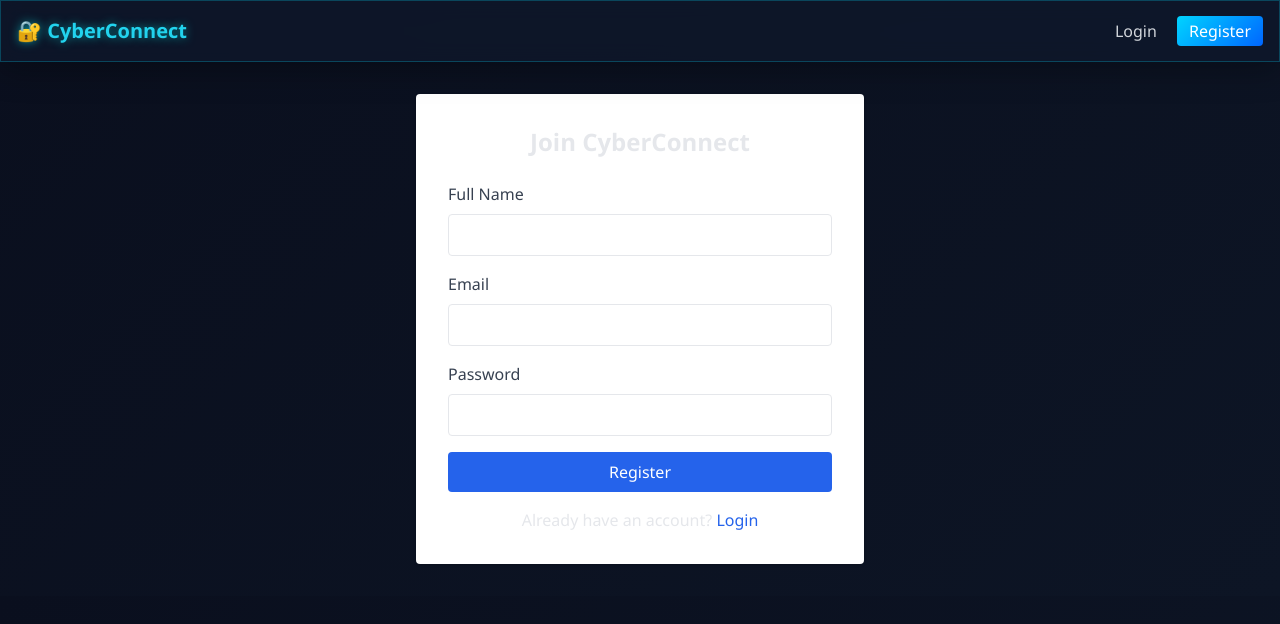
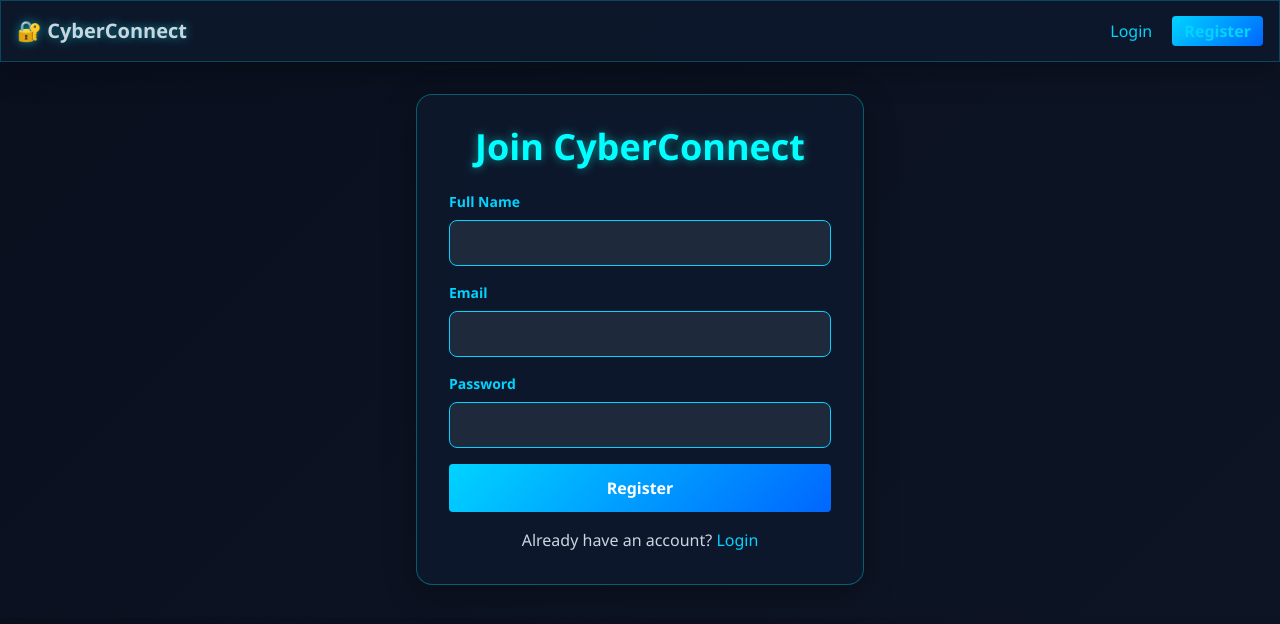
Before and after one commit to m-aayush10/CyberConnect, a Flask app: page /auth/register in a window 1280 px wide. Shown: the top 624 px of the page. Run offline with Flask 3, Linux system fonts and the light colour scheme; parts of the project's set-up code (start-up, migrations or seed data) failed here and were passed over; some libraries are stand-ins or nearby versions.

Commit message:
Fix text visibility: make labels bright cyan and inputs white on dark

```diff
--- a/templates/base.html
+++ b/templates/base.html
@@ -9,19 +9,24 @@
         body {
             background: linear-gradient(135deg, #0a0f1e 0%, #0d1525 100%);
             font-family: 'Segoe UI', 'Courier New', monospace;
+            color: #ffffff;
         }
         .glass-card {
-            background: rgba(15, 25, 45, 0.7);
+            background: rgba(15, 25, 45, 0.85);
             backdrop-filter: blur(10px);
-            border: 1px solid rgba(0, 255, 255, 0.2);
+            border: 1px solid rgba(0, 255, 255, 0.3);
             box-shadow: 0 8px 32px rgba(0, 0, 0, 0.3);
         }
         .cyber-text {
             text-shadow: 0 0 10px rgba(0, 255, 255, 0.5);
+            color: #00ffff;
+            font-weight: bold;
         }
         .btn-cyber {
             background: linear-gradient(135deg, #00d4ff, #0066ff);
             transition: all 0.3s ease;
+            color: white;
+            font-weight: bold;
         }
         .btn-cyber:hover {
             transform: translateY(-2px);
@@ -29,6 +34,54 @@
         }
         .nav-link:hover {
             text-shadow: 0 0 8px #00d4ff;
+        }
+
+        /* Form input styling */
+        input, select, textarea {
+            background-color: #1e293b !important;
+            color: #ffffff !important;
+            border: 1px solid #00d4ff !important;
+            border-radius: 8px !important;
+            padding: 10px !important;
+        }
+        input:focus, select:focus, textarea:focus {
+            outline: none !important;
+            border-color: #00ffff !important;
+            box-shadow: 0 0 10px rgba(0, 255, 255, 0.3) !important;
+        }
+
+        /* Label styling - MAKE THIS BRIGHT */
+        label {
+            color: #00d4ff !important;
+            font-weight: bold !important;
+            margin-bottom: 8px !important;
+            display: block !important;
+            font-size: 14px !important;
+        }
+
+        /* Headings */
+        h1, h2, h3, h4, h5, h6 {
+            color: #00ffff !important;
+        }
+
+        /* Paragraphs and text */
+        p, span, div, .text-gray-400, .text-gray-500, .text-gray-600, .text-gray-700 {
+            color: #cbd5e1 !important;
+        }
+
+        /* Links */
+        a {
+            color: #00d4ff !important;
+        }
+        a:hover {
+            color: #00ffff !important;
+            text-decoration: underline !important;
+        }
+
+        /* Placeholder text */
+        ::placeholder {
+            color: #94a3b8 !important;
+            opacity: 1 !important;
         }
     </style>
 </head>
--- a/templates/dashboard.html
+++ b/templates/dashboard.html
@@ -1,3 +1,4 @@
+cat > templates/dashboard.html << 'EOF'
 {% extends "base.html" %}
 
 {% block title %}Dashboard{% endblock %}
@@ -24,3 +25,4 @@
     </div>
 </div>
 {% endblock %}
+EOF
--- a/templates/register.html
+++ b/templates/register.html
@@ -1,23 +1,23 @@
 {% extends "base.html" %}
 {% block title %}Register{% endblock %}
 {% block content %}
-<div class="max-w-md mx-auto bg-white p-8 rounded shadow">
-    <h2 class="text-2xl font-bold mb-6 text-center">Join CyberConnect</h2>
+<div class="max-w-md mx-auto glass-card rounded-2xl p-8">
+    <h2 class="text-4xl font-bold mb-6 text-center" style="color: #00ffff; text-shadow: 0 0 10px rgba(0,255,255,0.5);">Join CyberConnect</h2>
     <form method="POST">
         <div class="mb-4">
-            <label class="block text-gray-700 mb-2">Full Name</label>
-            <input type="text" name="name" required class="w-full p-2 border rounded">
+            <label style="color: #00d4ff !important; font-weight: bold;">Full Name</label>
+            <input type="text" name="name" required style="width: 100%; padding: 10px; border-radius: 8px; background-color: #1e293b; color: white; border: 1px solid #00d4ff;">
         </div>
         <div class="mb-4">
-            <label class="block text-gray-700 mb-2">Email</label>
-            <input type="email" name="email" required class="w-full p-2 border rounded">
+            <label style="color: #00d4ff !important; font-weight: bold;">Email</label>
+            <input type="email" name="email" required style="width: 100%; padding: 10px; border-radius: 8px; background-color: #1e293b; color: white; border: 1px solid #00d4ff;">
         </div>
         <div class="mb-4">
-            <label class="block text-gray-700 mb-2">Password</label>
-            <input type="password" name="password" required class="w-full p-2 border rounded">
+            <label style="color: #00d4ff !important; font-weight: bold;">Password</label>
+            <input type="password" name="password" required style="width: 100%; padding: 10px; border-radius: 8px; background-color: #1e293b; color: white; border: 1px solid #00d4ff;">
         </div>
-        <button type="submit" class="w-full bg-blue-600 text-white py-2 rounded">Register</button>
+        <button type="submit" class="btn-cyber w-full text-white py-2 rounded transition" style="padding: 12px; font-weight: bold;">Register</button>
     </form>
-    <p class="mt-4 text-center">Already have an account? <a href="{{ url_for('auth.login') }}" class="text-blue-600">Login</a></p>
+    <p class="mt-4 text-center" style="color: #cbd5e1;">Already have an account? <a href="{{ url_for('auth.login') }}" style="color: #00d4ff;">Login</a></p>
 </div>
 {% endblock %}
```
Also changed, not shown: models.py (+41 -4 lines), templates/profile.html (+56 -13 lines).
